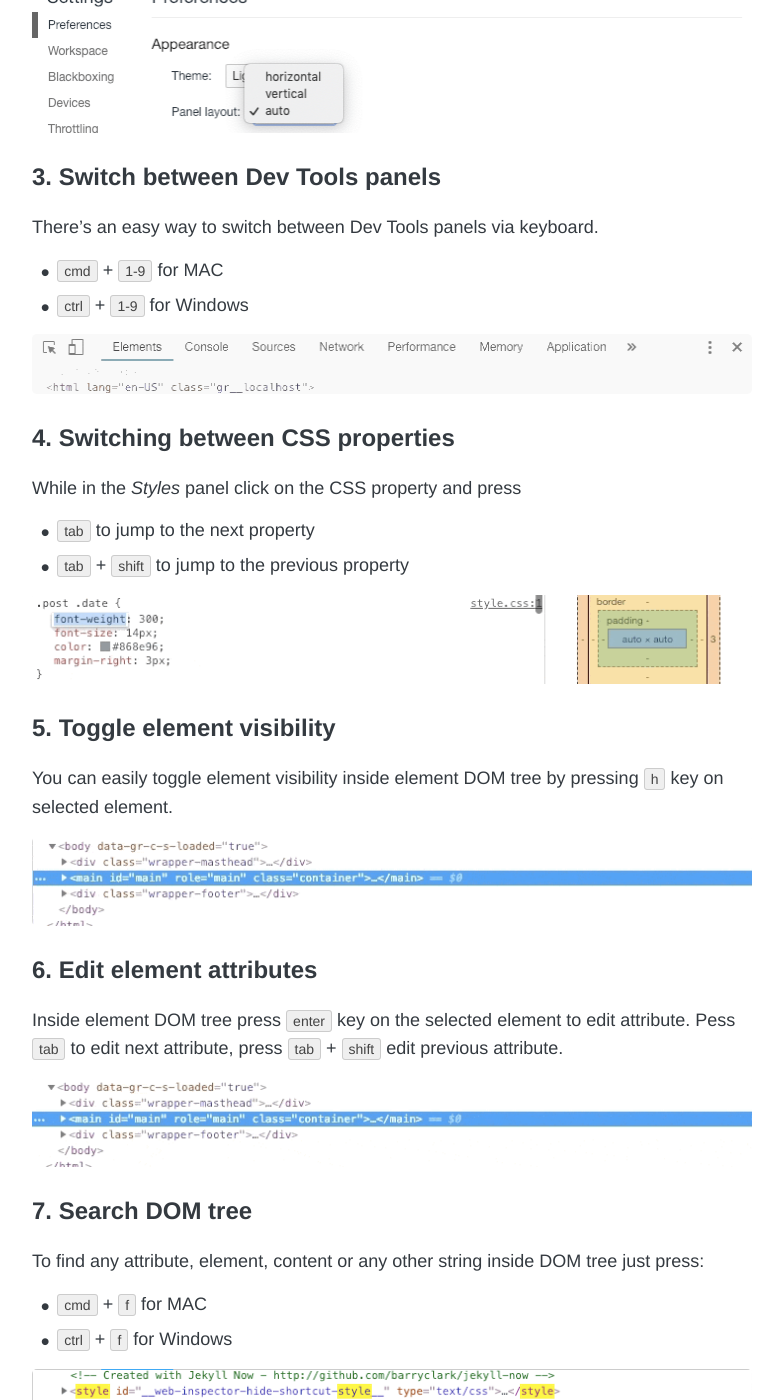
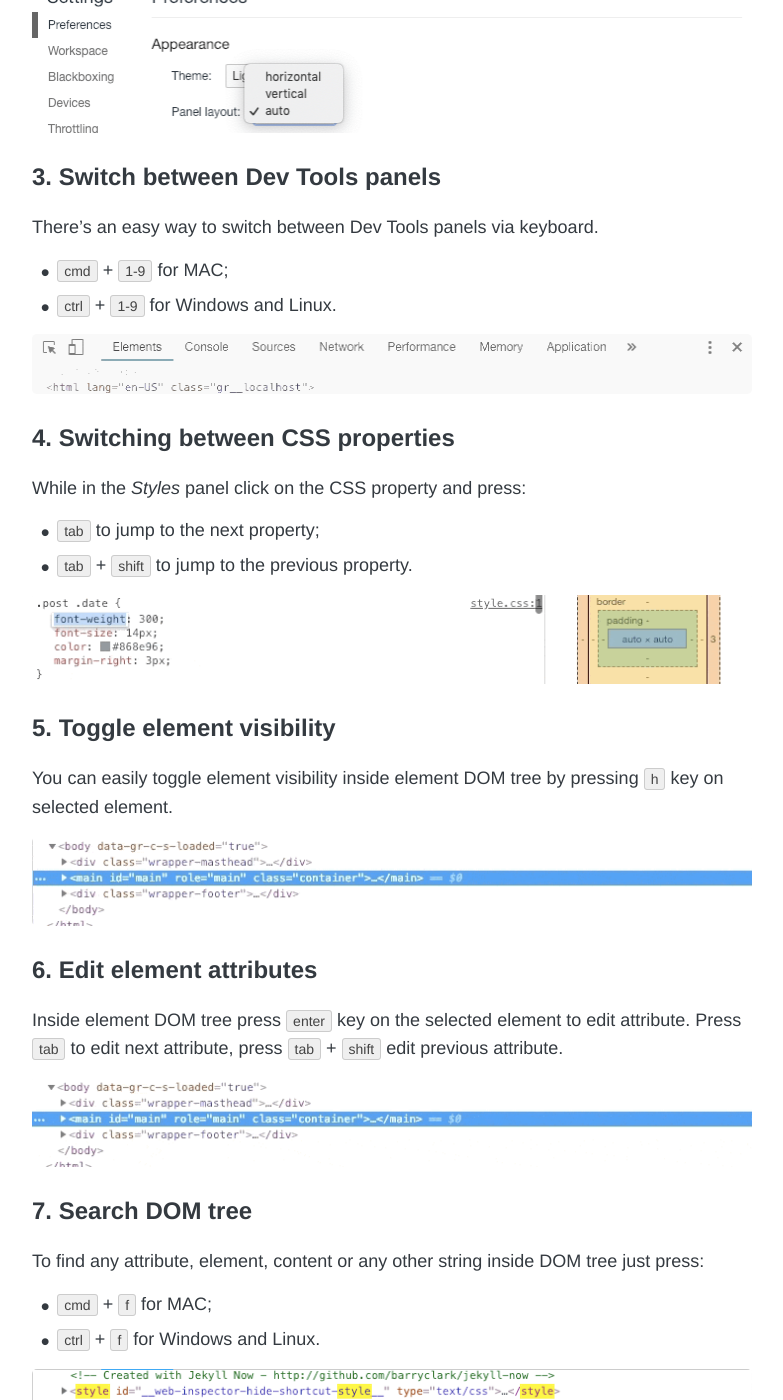
Before and after one commit to nikitahl/dev-blog, a Jekyll site: the page built from _posts/2019/01/2019-01-02-cool-chrome-dev-tools-tricks-you-might-not-know-about.md, in a window 1280 px wide and 1400 px high, scrolled down 1668 px. Shown: the whole window, without its empty margins (248-1031 px from the left). Built offline with Jekyll 4.4.1, drawn with Linux system fonts in a browser that asks for light colours; some of the changed text lies outside the part shown.

Commit message:
Update article typography and typos

```diff
--- a/_posts/2019/01/2019-01-02-cool-chrome-dev-tools-tricks-you-might-not-know-about.md
+++ b/_posts/2019/01/2019-01-02-cool-chrome-dev-tools-tricks-you-might-not-know-about.md
@@ -45,15 +45,15 @@ It can be set inside *Settings* under *Appearance*.
 
 ## 3. Switch between Dev Tools panels
 There's an easy way to switch between Dev Tools panels via keyboard.
-* <kbd>cmd</kbd> + <kbd>1-9</kbd> for MAC
-* <kbd>ctrl</kbd> + <kbd>1-9</kbd> for Windows
+* <kbd>cmd</kbd> + <kbd>1-9</kbd> for MAC;
+* <kbd>ctrl</kbd> + <kbd>1-9</kbd> for Windows and Linux.
 
 ![Dev Tools panel switch](../../../images/dev-tools/dev-tools-panels.gif "Dev Tools panel switch")
 
 ## 4. Switching between CSS properties
-While in the *Styles* panel click on the CSS property and press
-* <kbd>tab</kbd> to jump to the next property
-* <kbd>tab</kbd> + <kbd>shift</kbd> to jump to the previous property
+While in the *Styles* panel click on the CSS property and press:
+* <kbd>tab</kbd> to jump to the next property;
+* <kbd>tab</kbd> + <kbd>shift</kbd> to jump to the previous property.
 
 ![Switching between CSS properties](../../../images/dev-tools/switch-css-props.gif "Switching between CSS properties")
 
@@ -63,14 +63,14 @@ You can easily toggle element visibility inside element DOM tree by pressing <kb
 ![Toggle element visibility](../../../images/dev-tools/hide-element.gif "Toggle element visibility")
 
 ## 6. Edit element attributes
-Inside element DOM tree press <kbd>enter</kbd> key on the selected element to edit attribute. Pess <kbd>tab</kbd> to edit next attribute, press <kbd>tab</kbd> + <kbd>shift</kbd> edit previous attribute.
+Inside element DOM tree press <kbd>enter</kbd> key on the selected element to edit attribute. Press <kbd>tab</kbd> to edit next attribute, press <kbd>tab</kbd> + <kbd>shift</kbd> edit previous attribute.
 
 ![Edit element attributes](../../../images/dev-tools/edit-element-attrs.gif "Edit element attributes")
 
 ## 7. Search DOM tree
 To find any attribute, element, content or any other string inside DOM tree just press:
-* <kbd>cmd</kbd> + <kbd>f</kbd> for MAC
-* <kbd>ctrl</kbd> + <kbd>f</kbd> for Windows
+* <kbd>cmd</kbd> + <kbd>f</kbd> for MAC;
+* <kbd>ctrl</kbd> + <kbd>f</kbd> for Windows and Linux.
 
 ![Search DOM tree](../../../images/dev-tools/dom-tree-search.png "Search DOM tree")
 
@@ -113,8 +113,8 @@ Numeric CSS values can easily be incremented and decremented by using certain ke
 * Dcrement value by 0.1 <kbd>alt</kbd> + <kbd>&darr;</kbd>;
 * Increment value by 10 <kbd>shift</kbd> + <kbd>&uarr;</kbd>;
 * Dcrement value by 10 <kbd>shift</kbd> + <kbd>&darr;</kbd>;
-* Increment value by 100 <kbd>cmd</kbd> + <kbd>&uarr;</kbd> (MAC), <kbd>ctrl</kbd> + <kbd>&uarr;</kbd> (Windows);
-* Dcrement value by 100 <kbd>cmd</kbd> + <kbd>&darr;</kbd> (MAC),  <kbd>ctrl</kbd> + <kbd>&darr;</kbd> (Windows).
+* Increment value by 100 <kbd>cmd</kbd> + <kbd>&uarr;</kbd> (MAC), <kbd>ctrl</kbd> + <kbd>&uarr;</kbd> (Windows and Linux);
+* Dcrement value by 100 <kbd>cmd</kbd> + <kbd>&darr;</kbd> (MAC),  <kbd>ctrl</kbd> + <kbd>&darr;</kbd> (Windows and Linux).
 
 ![Increment CSS values](../../../images/dev-tools/increment-value.gif "Increment CSS values")
 
@@ -136,7 +136,7 @@ You can easily change the color format by holding <kbd>shift</kbd> key and click
 ![Return last evaluated expression](../../../images/dev-tools/last-evaluated-expression.png "Return last evaluated expression")
 
 ## Bonus: Expand all sub-properties of an object that's been logged to the console
-Once the object is logged, hold <kbd>alt</kbd> key and click expand **&#x025B8;**.
+Once the object is logged, hold <kbd>alt</kbd> key and click expand **&#x025B8;** icon.
 
 ![Expand all sub-properties](../../../images/dev-tools/expand-props.gif "Expand all sub-properties")
 
```
Also changed, not shown: other parts of _posts/2019/01/2019-01-02-cool-chrome-dev-tools-tricks-you-might-not-know-about.md (+1 -1 lines).
